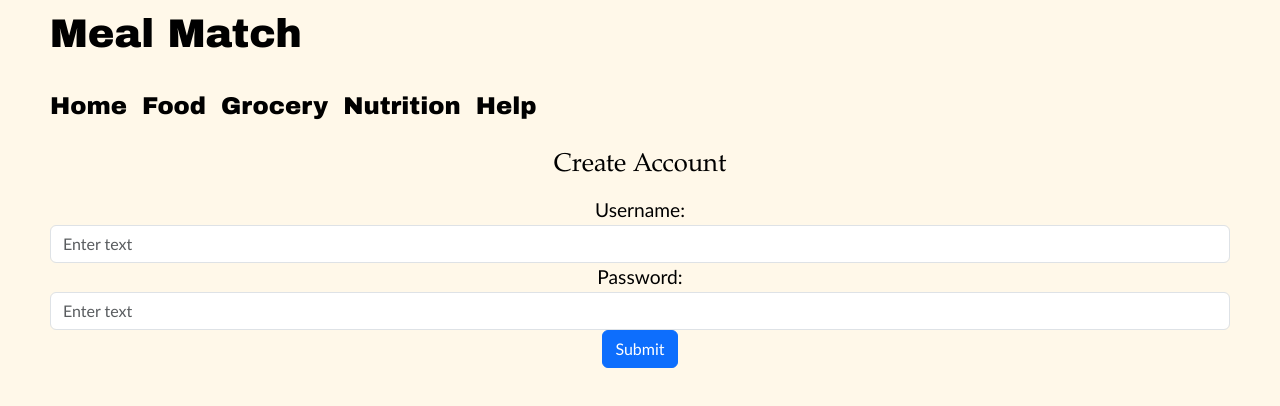
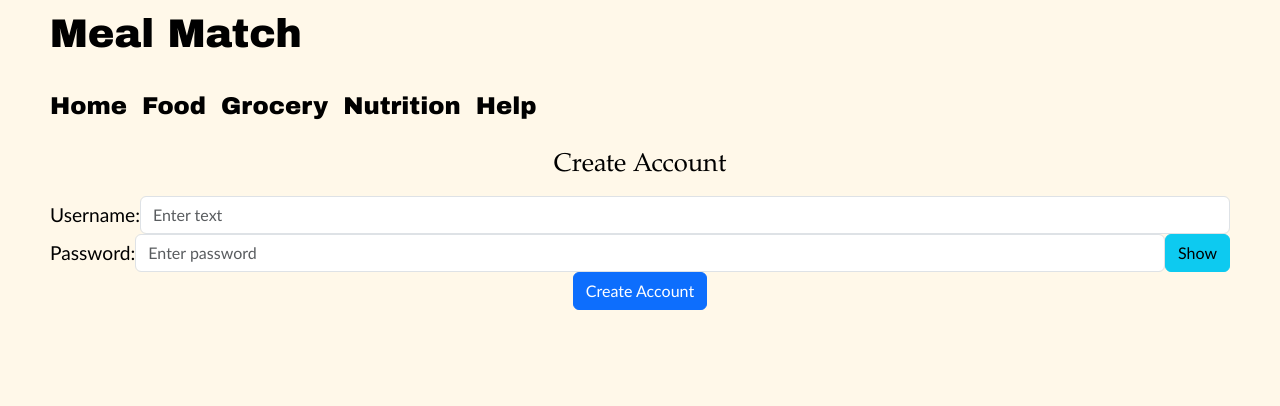
Before and after one commit to shiningn-osu/software-dev-ii-project, a React (Create React App) app in the folder code/client/: page /AccountCreation in a window 1280 px wide. Shown: the top 406 px of the page. Built offline with nearby package versions, Linux system fonts and the light colour scheme.

Commit message:
created password portion of the AccCreate.js component. Also changed "for" to htmlFor and "class" to className

```diff
--- a/code/client/src/pages/DirHome/DirAccCreate/AccCreate.js
+++ b/code/client/src/pages/DirHome/DirAccCreate/AccCreate.js
@@ -1,24 +1,65 @@
 import './AccCreate.css';
 
+import { useState } from 'react';
+
+/**
+ * PasswordInput component allows users to toggle visibility of the password input field.
+ * It uses a state hook to manage whether the password is shown or hidden.
+ *
+ * @returns {JSX.Element} The rendered PasswordInput component with a password field and a toggle button.
+ */
+function PasswordInput() {
+  const [showPassword, setShowPassword] = useState(false);
+
+  return (
+    <div className="password-container d-flex align-items-center">
+      <label htmlFor="Password" className="d-flex align-items-center justify-content-center"
+        id="searchLabel">Password: </label>
+      <input
+        type={showPassword ? 'text' : 'password'}
+        id="password"
+        className="form-control"
+        placeholder="Enter password"
+        required
+      />
+      <button
+        type="button" className='btn btn-info'
+        onClick={() => setShowPassword((prev) => !prev)}
+      >
+        {showPassword ? 'Hide' : 'Show'}
+      </button>
+    </div>
+  );
+}
+
+/**
+ * AccCreate component renders the account creation form, including a password input and a username input.
+ * It integrates the PasswordInput component to allow password visibility toggling.
+ *
+ * @returns {JSX.Element} The rendered AccCreate component containing a form for creating an account.
+ */
 function AccCreate() {
   return (
     <div className="AccCreate">
       <header className="AccCreate-header">
       </header>
-      <section>
+      <div className='centered'>
+        <section className='account-box'>
           <h2 className='centered'>Create Account</h2>
           <form method="POST" action="/create-account" className='centered' id="accountCreateForm">
-          <label for="username" class="d-flex align-items-center justify-content-center"
+            <div className='text-input d-flex align-items-center'>
+              <label htmlFor="username" className="d-flex align-items-center justify-content-center"
                 id="searchLabel">Username: </label>
-          <input type="text" class="form-control" name="username" id="username"
+              <input type="text" className="form-control" name="username" id="username"
                 placeholder="Enter text" required />
-          <label for="password" class="d-flex align-items-center justify-content-center"
-            id="searchLabel">Password: </label>
-          <input type="text" class="form-control" name="password" id="password"
-            placeholder="Enter text" required />
-          <button class="btn btn-primary mL-15" type="submit" value="Submit">Submit</button>
+            </div>
+            <div className='text-input'>
+              <PasswordInput />
+            </div>
+            <button className="btn btn-primary" type="submit" value="Submit">Create Account</button>
           </form>
         </section>
+      </div>
     </div>
   );
 }
```
Lines whose indentation alone changed are shown as unchanged.
